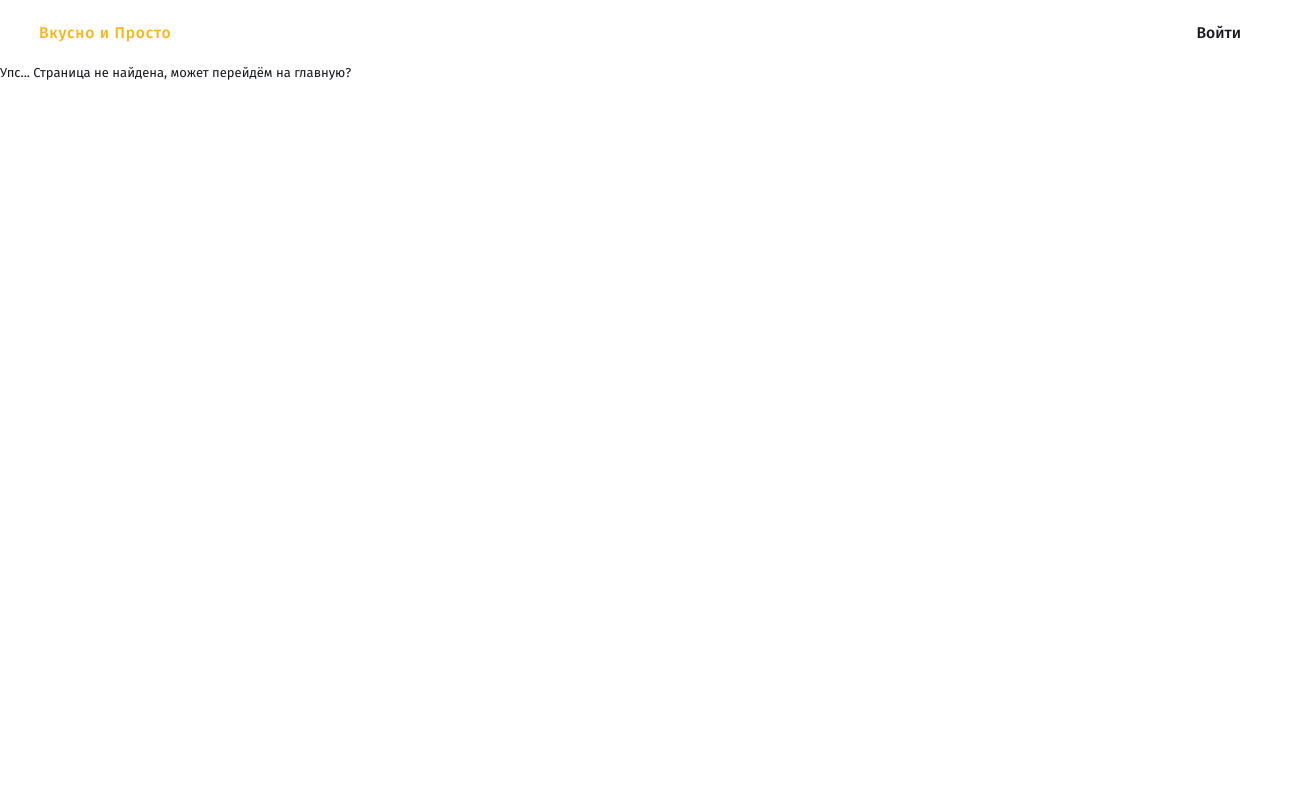
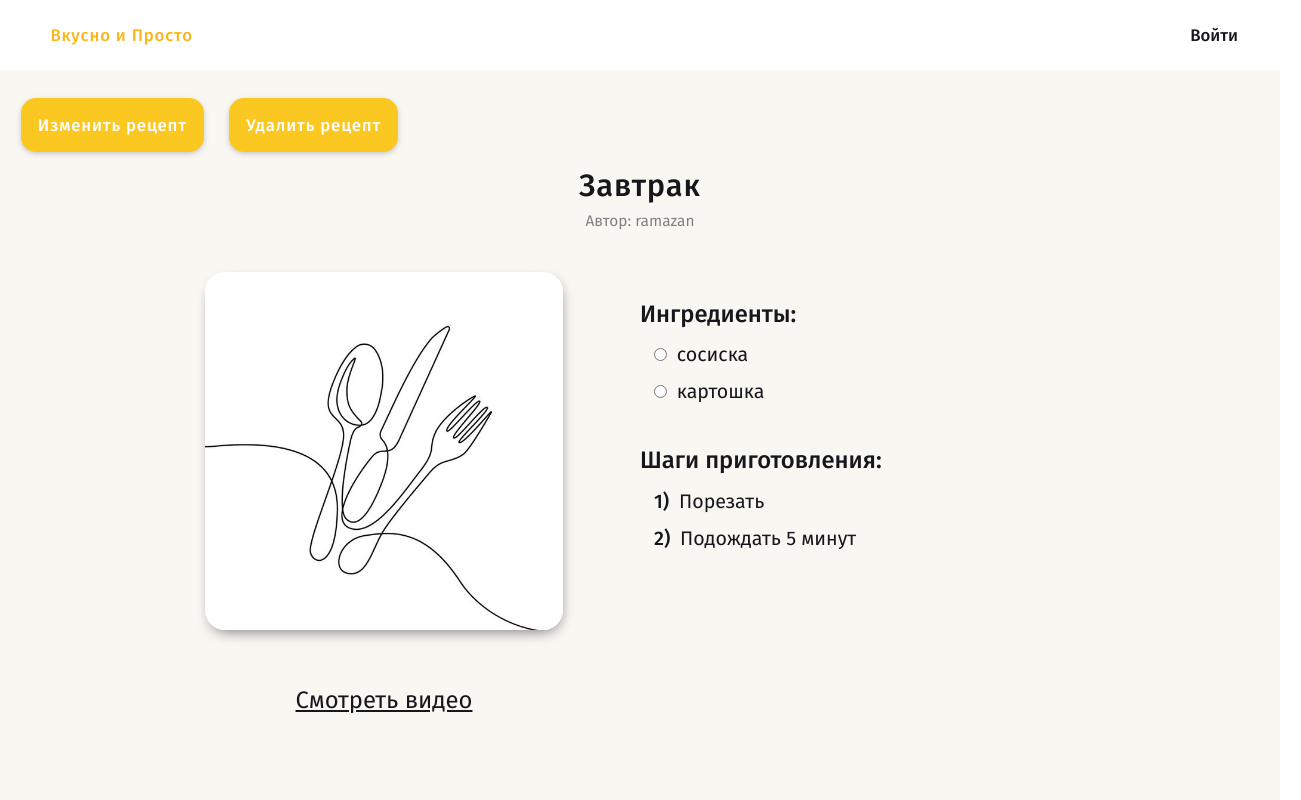
Before and after one commit to lulalend/vkusno-i-prosto-frontend, a React (Vite) app: page /recipe/1 in a window 1280 px wide. Shown: the whole page, 1301 px wide, since content can reach past the window. Built offline with nearby package versions, Linux system fonts and the light colour scheme.

Commit message:
Add recipe page layout

```diff
--- a/src/App.tsx
+++ b/src/App.tsx
@@ -3,6 +3,7 @@ import { MainPage } from './pages/main/MainPage.tsx';
 import { Header } from './components/header/Header.tsx';
 import { NoMatch } from './pages/404/NoMatch.tsx';
 import { ProfilePage } from './pages/profile/ProfilePage.tsx';
+import { RecipePage } from './pages/recipe/RecipePage.tsx';
 
 export const App = () => (
   <BrowserRouter
@@ -15,6 +16,7 @@ export const App = () => (
     <Routes>
       <Route path="/" element={<MainPage />} />
       <Route path="/profile/:login" element={<ProfilePage />} />
+      <Route path="/recipe/:id" element={<RecipePage />} />
       <Route path="*" element={<NoMatch />} />
     </Routes>
   </BrowserRouter>
--- a/src/components/recipes/card/RecipeCard.tsx
+++ b/src/components/recipes/card/RecipeCard.tsx
@@ -1,3 +1,4 @@
+import { useNavigate } from 'react-router-dom';
 import styles from './styles.module.css';
 import { Recipe } from '../../../types/types.ts';
 import DefaultRecipe from '../../../assets/img/defaultRecipe.png';
@@ -6,8 +7,18 @@ type Props = {
   recipe: Recipe;
 };
 
-export const RecipeCard = ({ recipe }: Props) => (
-  <div className={styles.recipeCard}>
+export const RecipeCard = ({ recipe }: Props) => {
+  const navigate = useNavigate();
+
+  const goToRecipePage = (id: string) => {
+    navigate(`/recipe/${id}`);
+  };
+
+  return (
+    <div
+      className={styles.recipeCard}
+      onClick={ () => goToRecipePage(recipe.id) }
+    >
       <img
         src={recipe.image ? recipe.image : DefaultRecipe}
         className={styles.recipeIcon}
@@ -21,3 +32,4 @@ export const RecipeCard = ({ recipe }: Props) => (
       </div>
     </div>
   );
+};
--- a/src/constants/recipes.ts
+++ b/src/constants/recipes.ts
@@ -5,60 +5,81 @@ export const recipes: Recipe[] = [
     id: '1',
     name: 'Завтрак',
     image: '',
+    ingredients: ['сосиска', 'картошка'],
+    steps: ['Порезать', 'Подождать 5 минут'],
+    videoLink: '',
     ownerUsername: 'ramazan',
   },
   {
     id: '1',
     name: 'Завтрак',
     image: '',
+    ingredients: ['сосиска', 'картошка'],
+    steps: ['Порезать', 'Подождать 5 минут'],
+    videoLink: '',
     ownerUsername: 'ramazan',
   },
   {
     id: '1',
     name: 'Завтрак',
     image: '',
+    ingredients: ['сосиска', 'картошка'],
+    steps: ['Порезать', 'Подождать 5 минут'],
+    videoLink: '',
     ownerUsername: 'ramazan',
   },
   {
     id: '1',
     name: 'Завтрак',
     image: '',
+    ingredients: ['сосиска', 'картошка'],
+    steps: ['Порезать', 'Подождать 5 минут'],
+    videoLink: '',
     ownerUsername: 'ramazan',
   },
   {
     id: '1',
     name: 'Завтрак',
     image: '',
+    ingredients: ['сосиска', 'картошка'],
+    steps: ['Порезать', 'Подождать 5 минут'],
+    videoLink: '',
     ownerUsername: 'ramazan',
   },
   {
     id: '1',
     name: 'Завтрак',
     image: '',
+    ingredients: ['сосиска', 'картошка'],
+    steps: ['Порезать', 'Подождать 5 минут'],
+    videoLink: '',
     ownerUsername: 'ramazan',
   },
   {
     id: '1',
     name: 'Завтрак',
     image: '',
+    ingredients: ['сосиска', 'картошка'],
+    steps: ['Порезать', 'Подождать 5 минут'],
+    videoLink: '',
     ownerUsername: 'ramazan',
   },
   {
     id: '1',
     name: 'Завтрак',
     image: '',
+    ingredients: ['сосиска', 'картошка'],
+    steps: ['Порезать', 'Подождать 5 минут'],
+    videoLink: '',
     ownerUsername: 'ramazan',
   },
   {
     id: '1',
     name: 'Завтрак',
     image: '',
-    ownerUsername: 'ramazan',
-  },
-  {
-    id: '1',
-    name: 'Завтрак',
-    image: '',
+    ingredients: ['сосиска', 'картошка'],
+    steps: ['Порезать', 'Подождать 5 минут'],
+    videoLink: '',
     ownerUsername: 'ramazan',
   },
 ];
--- a/src/index.css
+++ b/src/index.css
@@ -46,7 +46,7 @@
   margin: 0;
   padding: 0;
   font-family: var(--font-family);
-  font-size: 13px;
+  font-size: 14px;
   font-weight: 400;
   color: var(--black);
   box-sizing: border-box;
@@ -57,3 +57,7 @@ button {
   border: 0;
   outline: 0;
 }
+
+button {
+  cursor: pointer;
+}
--- a/src/pages/auth/styles.module.css
+++ b/src/pages/auth/styles.module.css
@@ -81,7 +81,6 @@ h2 {
   font-weight: 500;
   letter-spacing: 0.07em;
 
-  cursor: pointer;
   visibility: visible;
   -webkit-transition: all 0.3s ease;
 }
--- a/src/pages/main/styles.module.css
+++ b/src/pages/main/styles.module.css
@@ -102,12 +102,12 @@
 .recipes {
   display: flex;
   flex-direction: column;
-  gap: 3em;
+  gap: 1em;
   flex-grow: 1;
   width: 100%;
   height: 100%;
 
-  margin: 4em 0 2em;
+  margin: 3em 0 0;
 }
 
 .pagination {
--- a/src/pages/profile/styles.module.css
+++ b/src/pages/profile/styles.module.css
@@ -88,7 +88,6 @@
   border-radius: 15px;
   color: var(--color-secondary-darker);
   box-shadow: var(--shadow);
-  cursor: pointer;
 }
 
 .container {
--- /dev/null
+++ b/src/pages/recipe/RecipePage.tsx
@@ -0,0 +1,124 @@
+import { useParams } from 'react-router-dom';
+import { useState } from 'react';
+import styles from './styles.module.css';
+// import { useRecipeById } from '../../api/recipes/useRecipeById.ts';
+import DefaultRecipe from '../../assets/img/defaultRecipe.png';
+import { getUsername } from '../../api/user/token.ts';
+
+export const RecipePage = () => {
+  const { id } = useParams<{ id: string }>();
+  const [checkedIngredients, setCheckedIngredients] = useState<string[]>(
+    JSON.parse(localStorage.getItem('ingredients') || '[]')
+  );
+  // const { data: recipe, isLoading } = useRecipeById({ id: id ?? '' });
+
+  const username = getUsername(localStorage.getItem('token'));
+  const recipe = {
+    id: id,
+    name: 'Завтрак',
+    image: '',
+    ingredients: ['сосиска', 'картошка'],
+    steps: ['Порезать', 'Подождать 5 минут'],
+    videoLink: 'https://www.youtube.com',
+    ownerUsername: 'ramazan'
+  };
+
+  // if (isLoading) {
+  //   return <div>Загрузка рецепта...</div>;
+  // }
+
+  if (!recipe) {
+    return <div>Рецепт не найден. Пожалуйста, вернитесь назад.</div>;
+  }
+
+  const handleIngredientCheck = (ingredient: string) => {
+    setCheckedIngredients((prev) => {
+      const updated = prev.includes(ingredient)
+        ? prev.filter((i) => i !== ingredient)
+        : [...prev, ingredient];
+
+      localStorage.setItem('ingredients', JSON.stringify(updated));
+
+      return updated;
+    });
+  };
+
+  return (
+    <div className={styles.container}>
+      <div className={styles.buttons}>
+        {recipe.ownerUsername !== username ? (
+          <>
+            <button>Изменить рецепт</button>
+            <button>Удалить рецепт</button>
+          </>
+        ) : (
+          <button>Сохранить</button>
+        )
+        }
+      </div>
+      <h1 className={styles.title}>{recipe.name}</h1>
+      <p className={styles.owner}>Автор: {recipe.ownerUsername}</p>
+
+      <div className={styles.content}>
+        <div className={styles.leftColumn}>
+          <img
+            src={recipe.image ? recipe.image : DefaultRecipe}
+            alt={`${recipe.name}`}
+            className={styles.image}
+          />
+
+          {recipe.videoLink && (
+            <a
+              href={recipe.videoLink}
+              target='_blank'
+              rel='noopener noreferrer'
+              className={styles.videoLink}
+            >
+              Смотреть видео
+            </a>
+          )}
+        </div>
+
+        <div className={styles.rightColumn}>
+          <section>
+            <h2>Ингредиенты:</h2>
+            <ul>
+              {recipe.ingredients.map((ingredient) => (
+                <li
+                  key={ingredient}
+                  onClick={() => handleIngredientCheck(ingredient)}
+                >
+                  <input
+                    type='radio'
+                    checked={checkedIngredients.includes(ingredient)}
+                  />
+                  <span
+                    className={
+                      checkedIngredients.includes(ingredient)
+                        ? styles.crossed
+                        : ''
+                    }
+                  >
+                    {ingredient}
+                  </span>
+                </li>
+              ))}
+            </ul>
+          </section>
+
+          <section>
+            <h2>Шаги приготовления:</h2>
+            <ol>
+              {recipe.steps.map((step, index) => (
+                <li key={index}>
+                  <span className={styles.index}>{index + 1})</span>
+                  <span>{step}</span>
+                </li>
+              ))}
+            </ol>
+          </section>
+        </div>
+      </div>
+    </div>
+  );
+};
--- /dev/null
+++ b/src/pages/recipe/styles.module.css
@@ -0,0 +1,115 @@
+.container {
+    display: flex;
+    flex-direction: column;
+    align-items: center;
+    min-height: calc(100vh - 5em);
+    background-color: var(--color-primary);
+}
+
+.buttons {
+    width: 100%;
+    display: flex;
+    flex-direction: row;
+    justify-content: start;
+    margin-top: 2em;
+    margin-left: 3em;
+    gap: 1em;
+}
+
+.buttons button {
+    background-color: var(--color-secondary-dark);
+    color: var(--white);
+    border-radius: 15px;
+    font-size: 1.2em;
+    font-weight: 500;
+    letter-spacing: 0.05em;
+    box-shadow: var(--shadow-without-inset);
+
+    padding: 1em;
+    margin-right: 0.7em;
+}
+
+.title {
+    margin-top: 0.5em;
+    font-size: 2.2em;
+    font-weight: 500;
+    letter-spacing: 0.03em;
+}
+
+.owner {
+    margin-top: 0.5em;
+    font-size: 1.1em;
+    color: var(--gray);
+}
+
+.content {
+    display: flex;
+    margin-top: 3em;
+    flex-direction: row;
+    width: 80%;
+}
+
+.leftColumn {
+    flex: 1;
+    display: flex;
+    flex-direction: column;
+    align-items: center;
+    gap: 4em;
+}
+
+.image {
+    width: 70%;
+
+    border-radius: 20px;
+    box-shadow: var(--button-shadow);
+}
+
+.videoLink {
+    font-size: 1.7em;
+    text-decoration: underline;
+    text-align: center;
+}
+
+.rightColumn {
+    flex: 1;
+    display: flex;
+    flex-direction: column;
+    align-items: start;
+    gap: 2em;
+
+    margin-top: 2em;
+}
+
+ul, ol {
+    margin-left: 1em;
+}
+
+li {
+    list-style-type: none;
+    padding-bottom: 1em;
+    line-height: 1.5em;
+}
+
+h2 {
+    margin-bottom: 0.7em;
+    color: var(--black);
+}
+
+span {
+    font-size: 1.4em;
+    padding-left: 0.5em;
+}
+
+ul span {
+    cursor: pointer;
+}
+
+span.index {
+    padding-left: 0;
+    font-weight: 500;
+}
+
+.crossed {
+    text-decoration: line-through;
+    color: var(--gray-opacity-60);
+}
--- a/src/types/types.ts
+++ b/src/types/types.ts
@@ -2,6 +2,9 @@ export type Recipe = {
   id: string;
   name: string;
   image: string;
+  ingredients: string[];
+  steps: string[];
+  videoLink: string;
   ownerUsername: string;
 };
 
```
Lines whose indentation alone changed are shown as unchanged.
